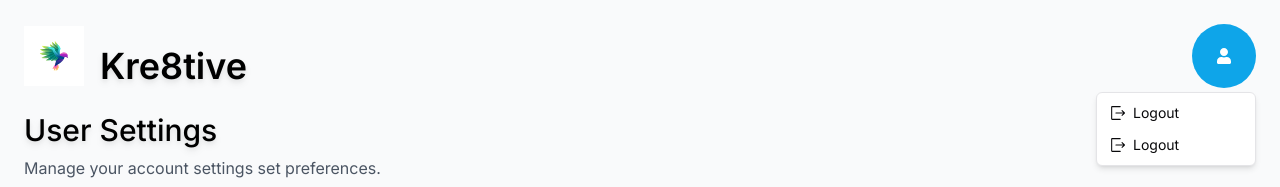
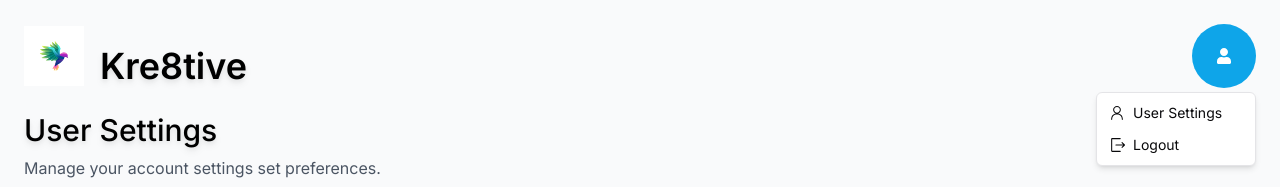
Before and after one commit to Dev0715/Next-OAuth-Payment-AWS, a Next.js app: page /user in a window 1280 px wide. Both pictures are taken after a click on the button 1224 px from the left and 56 px from the top of the page. Shown: the top 187 px of the page. Built offline with nearby package versions, Linux system fonts and the light colour scheme; no server answers.

Commit message:
add user settings to user button

```diff
--- a/components/auth/user-button.tsx
+++ b/components/auth/user-button.tsx
@@ -1,7 +1,7 @@
 "use client";
 
 import { FaUser } from "react-icons/fa";
-import { ExitIcon } from "@radix-ui/react-icons";
+import { ExitIcon, PersonIcon } from "@radix-ui/react-icons";
 
 import {
   DropdownMenu,
@@ -12,6 +12,7 @@ import {
 import { Avatar, AvatarImage, AvatarFallback } from "@/components/ui/avatar";
 import { useCurrentUser } from "@/hooks/use-current-user";
 import { LogoutButton } from "@/components/auth/logout-button";
+import Link from "next/link";
 
 export const UserButton = () => {
   const user = useCurrentUser();
@@ -27,10 +28,12 @@ export const UserButton = () => {
         </Avatar>
       </DropdownMenuTrigger>
       <DropdownMenuContent className="w-40" align="end">
-        <DropdownMenuItem>
-          <ExitIcon className="h-4 w-4 mr-2" />
-          <span>Logout</span>
-        </DropdownMenuItem>
+        <Link href="/user">
+          <DropdownMenuItem>
+            <PersonIcon className="h-4 w-4 mr-2" />
+            <span>User Settings</span>
+          </DropdownMenuItem>
+        </Link>
         <LogoutButton>
           <DropdownMenuItem>
             <ExitIcon className="h-4 w-4 mr-2" />
```
